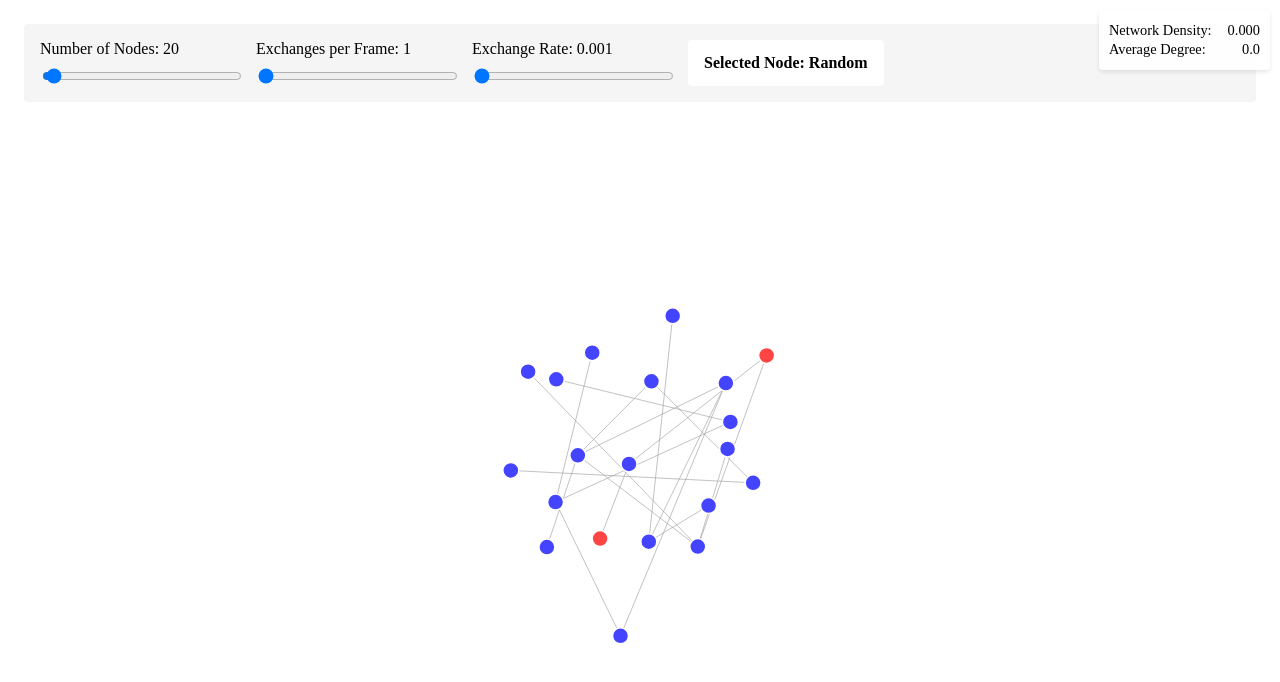
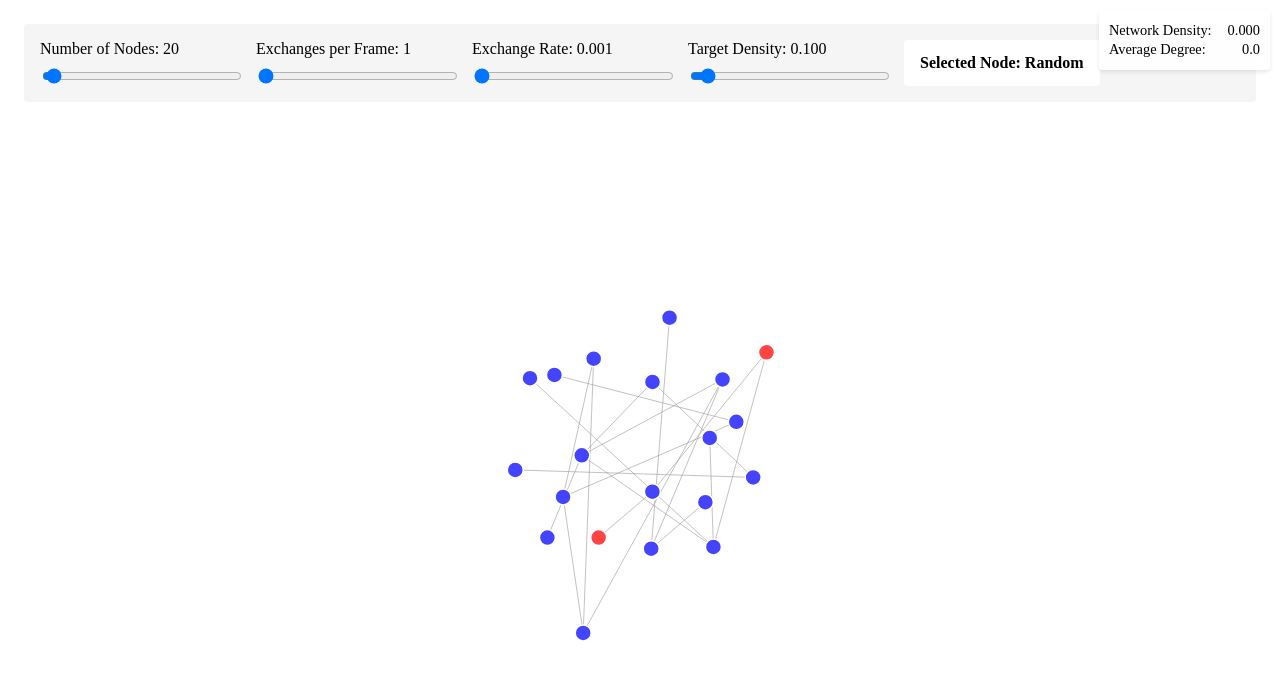
Before and after one commit to tsereda/VectorConsensusVisualization, a SvelteKit app: page / in a window 1280 px wide. Shown: the top 682 px of the page. Built offline with nearby package versions, Linux system fonts and the light colour scheme.

Commit message:
density slider

```diff
--- a/src/lib/pss.ts
+++ b/src/lib/pss.ts
@@ -41,15 +41,21 @@ export class PeerSamplingService {
             peer.age += 1;
         }
 
-        // Merge views
+        // Merge views more aggressively
         const combinedPeers = new Map([...this.view.peers]);
         for (const [id, peer] of otherView.peers) {
             if (!combinedPeers.has(id)) {
                 combinedPeers.set(id, {...peer});
+            } else {
+                // Keep the younger version of the peer
+                const existingPeer = combinedPeers.get(id)!;
+                if (peer.age < existingPeer.age) {
+                    combinedPeers.set(id, {...peer});
+                }
             }
         }
 
-        // Keep youngest peers
+        // Keep more peers, up to maxSize
         const sortedPeers = Array.from(combinedPeers.values())
             .sort((a, b) => a.age - b.age)
             .slice(0, this.maxSize);
--- a/src/routes/+page.svelte
+++ b/src/routes/+page.svelte
@@ -7,6 +7,7 @@
     let numExchanges = 1;
     let mixRatio = 0.001;
     let selectedNodeId: string | null = null;
+    let targetDensity = 0.1; // Add this with other state variables
 
     let networkDensity = 0;
     let avgDegree = 0;
@@ -21,7 +22,7 @@
             const informed = selectedNodeId === null ?
                 (i === informedIndex) :
                 (id === selectedNodeId);
-            const pss = new PeerSamplingService(id, informed);
+            const pss = new PeerSamplingService(id, informed, Math.floor(count * 0.9));
             pssNodes.set(id, pss);
             return { id, informed };
         });
@@ -35,6 +36,18 @@
             target: edge.target,
             value: 1
         }));
+
+        // Add random edges until a given density is reached
+        let currentDensity = 0;
+        while (currentDensity < targetDensity) {
+            const source = nodes[Math.floor(Math.random() * count)].id;
+            const target = nodes[Math.floor(Math.random() * count)].id;
+            if (source !== target) {
+                links.push({ source, target, value: 1 });
+                currentDensity = links.length / (count * (count - 1) / 2);
+            }
+        }
+
 
         // Initialize PSS views based on MST
         mstEdges.forEach(edge => {
@@ -58,8 +71,51 @@
     let { nodes, links, pssNodes } = generateGraph(nodeCount);
     let graphData = { nodes, links };
 
+    // Add this function to handle density changes
+    function adjustGraphDensity() {
+        const n = nodes.length;
+        const maxPossibleEdges = (n * (n - 1)) / 2;
+        const targetEdges = Math.floor(maxPossibleEdges * targetDensity);
+
+        // Create a set of existing edges for quick lookup
+        const edgeSet = new Set(links.map(link =>
+            [link.source, link.target].sort().join('-')
+        ));
+
+        // Add or remove edges to reach target density
+        if (links.length < targetEdges) {
+            // Add edges
+            while (links.length < targetEdges) {
+                const source = nodes[Math.floor(Math.random() * n)].id;
+                const target = nodes[Math.floor(Math.random() * n)].id;
+                const edgeId = [source, target].sort().join('-');
+
+                if (source !== target && !edgeSet.has(edgeId)) {
+                    links.push({ source, target, value: 1 });
+                    edgeSet.add(edgeId);
+                }
+            }
+        } else if (links.length > targetEdges) {
+            // Remove non-MST edges until we reach target
+            const mstEdges = new Set(PeerSamplingService.generateMST(nodes.map(n => n.id))
+                .map(edge => [edge.source, edge.target].sort().join('-')));
+
+            links = links.filter(link => {
+                const edgeId = [link.source, link.target].sort().join('-');
+                return mstEdges.has(edgeId) || links.length <= targetEdges;
+            });
+        }
+
+        graphData = { nodes, links };
+    }
+
     // Update graph when parameters change
-    $: {
+    $: if (targetDensity) {
+        adjustGraphDensity();
+    }
+
+    // Keep the full graph regeneration for other parameters
+    $: if (nodeCount || selectedNodeId) {
         const newGraph = generateGraph(nodeCount);
         nodes = newGraph.nodes;
         links = newGraph.links;
@@ -167,6 +223,17 @@
                 step="0.001"
             />
         </div>
+        <div class="slider-container">
+            <label for="targetDensity">Target Density: {targetDensity.toFixed(3)}</label>
+            <input
+                type="range"
+                id="targetDensity"
+                bind:value={targetDensity}
+                min="0.05"
+                max="1"
+                step="0.05"
+            />
+        </div>
         <div class="selected-node">
             Selected Node: {selectedNodeId ?? 'Random'}
         </div>
```
